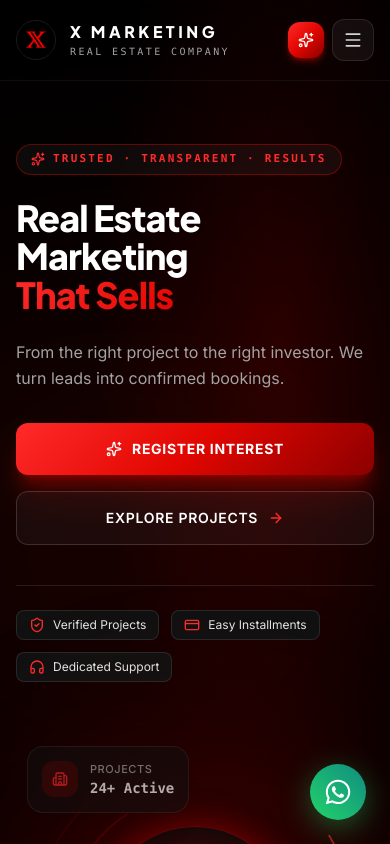
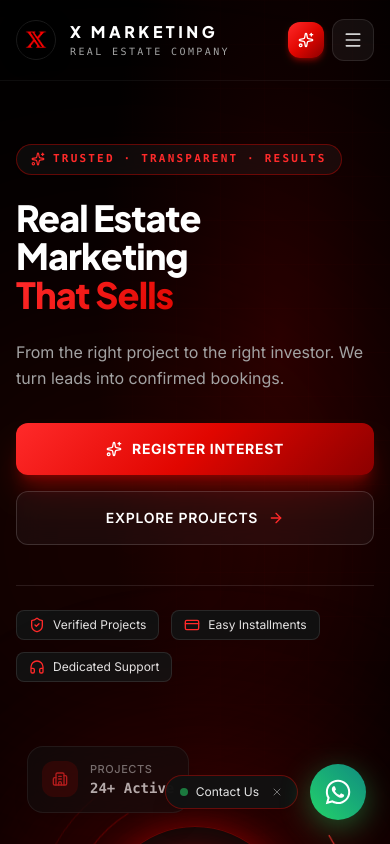
Before and after one commit to maazawan514-code/xmarketing, a React (Vite) app: page / in a window 390 px wide. Shown: the top 844 px of the page. Built offline with nearby package versions, Linux system fonts and the light colour scheme.

Commit message:
Show WhatsApp contact tooltip on mobile
Co-authored-by: Copilot <223556219+Copilot@users.noreply.github.com>

```diff
--- a/src/components/FloatingWhatsApp.tsx
+++ b/src/components/FloatingWhatsApp.tsx
@@ -10,7 +10,7 @@ export const FloatingWhatsApp: React.FC = () => {
     <div className="fixed bottom-6 right-6 z-50 flex items-center gap-3">
       {/* Tooltip Badge */}
       {showTooltip && (
-        <div className="hidden sm:flex items-center gap-2 py-2 px-3.5 rounded-full bg-[#111111]/95 border border-[#E10600]/40 text-xs text-neutral-200 shadow-xl backdrop-blur-md animate-in fade-in slide-in-from-right duration-300">
+        <div className="flex items-center gap-2 py-2 px-3.5 rounded-full bg-[#111111]/95 border border-[#E10600]/40 text-xs text-neutral-200 shadow-xl backdrop-blur-md animate-in fade-in slide-in-from-right duration-300">
           <span className="w-2 h-2 rounded-full bg-[#25D366] animate-pulse" />
           <span>Contact Us</span>
           <button
```
